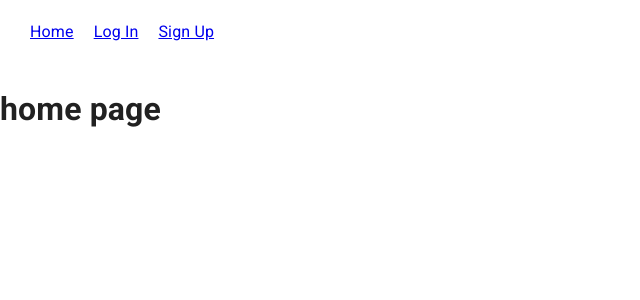
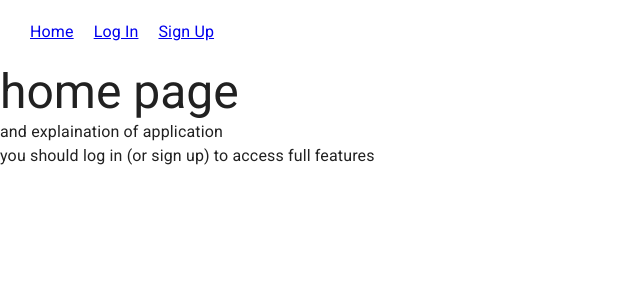
Before and after one commit to jessicamcg/cinegraph, a React (Create React App) app in the folder client/: page / in a window 1280 px wide. Shown: the top 300 px of the page, without its empty margins (0-640 px from the left). Built offline with nearby package versions, Linux system fonts and the light colour scheme.

Commit message:
dashboard link in nav if logged in, home and dash details

```diff
--- a/client/src/App.js
+++ b/client/src/App.js
@@ -12,6 +12,7 @@ import Navbar from "./components/Navbar";
 import Home from "./pages/Home";
 import SignupForm from "./pages/SignupForm";
 import LoginForm from './pages/LoginForm';
+import Dashboard from './components/Dashboard';
 
 const httpLink = createHttpLink({
   uri: '/graphql',
@@ -43,6 +44,7 @@ function App() {
           <Route exact path="/" component={Home} />
           <Route exact path="/login" component={LoginForm} />
           <Route exact path="/signup" component={SignupForm} />
+          <Route exact path="/dashboard" component={Dashboard} />
         </Switch>
       </Router>
     </ApolloProvider>
--- a/client/src/components/Dashboard.js
+++ b/client/src/components/Dashboard.js
@@ -8,6 +8,12 @@ export default function Dashboard() {
             <Typography variant='h3'>
                 dashboard
             </Typography>
+            <Typography variant='body1' gutterbottom>
+                can only access this page if logged in
+            </Typography>
+            <Typography variant='body1' gutterbottom>
+                chart displayed on this page with form to add/remove movies
+            </Typography>
         </Box>
     )
 }
--- a/client/src/components/Navbar.js
+++ b/client/src/components/Navbar.js
@@ -10,10 +10,13 @@ function Navbar() {
     function showNavigation() {
         if (Auth.loggedIn()) {
             return (
-                <Box sx={{ width: '100%' }}>
+                <Box sx={{ width: '100%', p: '20px' }}>
 
                     <Link to="/">
                         Home
+                    </Link>
+                    <Link to="/dashboard">
+                        Dashboard
                     </Link>
                     <Link to="/" onClick={() => Auth.logout()}>
                         Log Out
--- a/client/src/pages/Home.js
+++ b/client/src/pages/Home.js
@@ -1,13 +1,23 @@
 import React from "react";
+import Box from "@mui/material/Box";
+import Typography from '@mui/material/Typography';
 
 
 
 
 const Home = () => {
     return (
-        <div>
-            <h1>home page</h1>
-        </div>
+        <Box>
+            <Typography variant='h3'>
+                home page
+            </Typography>
+            <Typography variant='body1' gutterbottom>
+                and explaination of application
+            </Typography>
+            <Typography variant='body1' gutterbottom>
+                you should log in (or sign up) to access full features
+            </Typography>
+        </Box>
     )
 };
 
```
